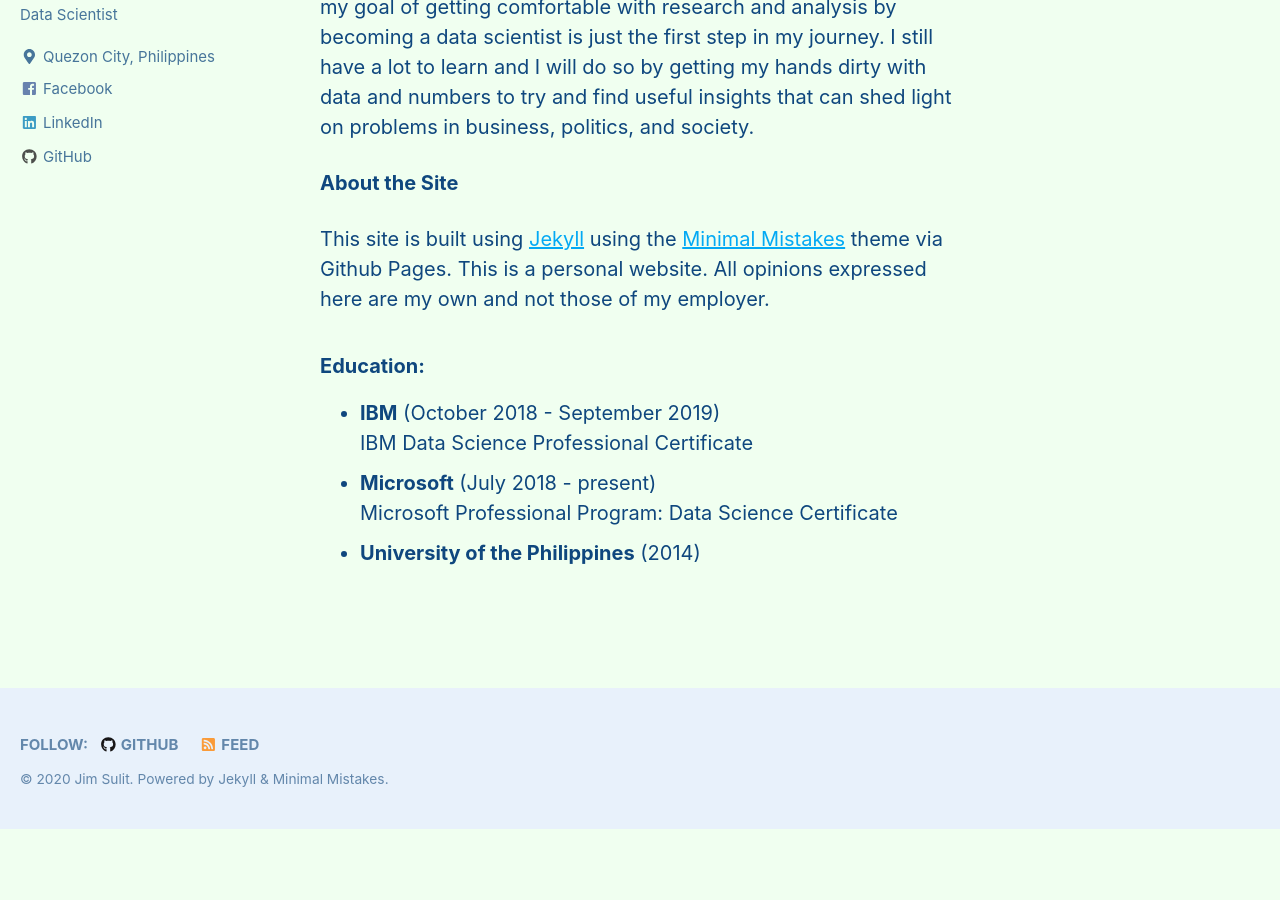
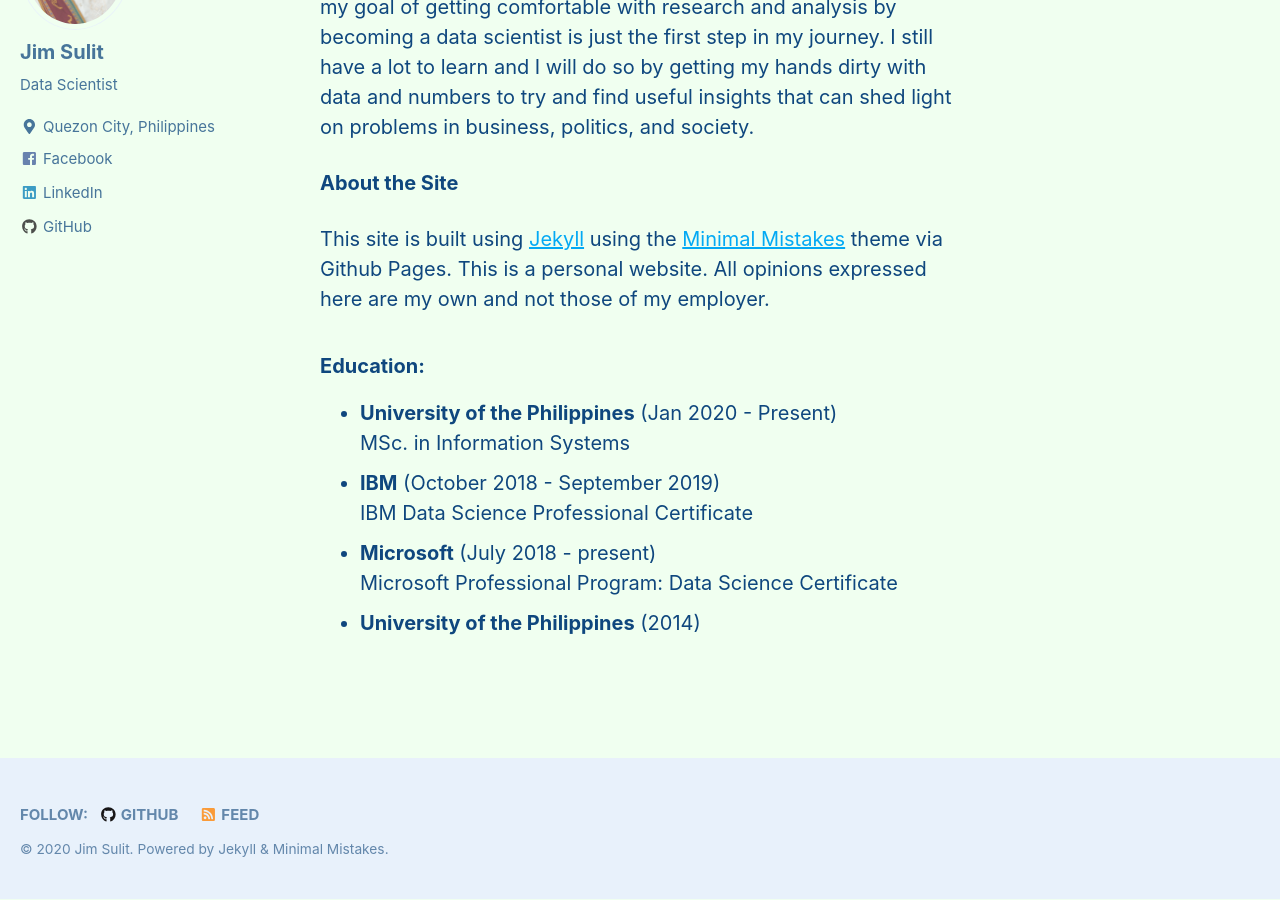
Before and after one commit to jimmsulit/jimmsulit.github.io, a Jekyll site: the page built from _pages/about.md, in a window 1280 px wide and 900 px high, scrolled down 800 px. Built offline with Jekyll 4.4.1, drawn with Linux system fonts in a browser that asks for light colours; nearby versions of some CDN libraries; comment, search, counter and statistics services are not loaded; before the commit the page ends 1630 px from its top, so only the background shows below that.

Commit message:
updated about

```diff
--- a/_pages/about.md
+++ b/_pages/about.md
@@ -14,7 +14,7 @@ I'm a data scientist and multifaceted problem solver with experience in building
 
 I'm currently at IBM Philippines working on the global data of the finance and operations teams, helping them identify strategies from data to streamline funnels and processes. Before that, I was at Globe Telecom and Computer Professionals Inc. as a systems analyst.
 
-You'll find my work, personal and professional interests here. If you are interested in discussing data or collaborating professionally, you can connect with me on [LinkedIn](https://www.linkedin.com/in/jimsonsulit/)
+You'll find my work, personal and professional interests here. If you are interested in discussing data or collaborating professionally, you can connect with me on [LinkedIn](https://www.linkedin.com/in/jimmsulit/)
 
 
 **About the Blog**
@@ -27,6 +27,8 @@ This site is built using [Jekyll](https://jekyllrb.com) using the [Minimal Mista
 
 
 ### Education:
+- **University of the Philippines** (Jan 2020 - Present)
+  MSc. in Information Systems
 - **IBM** (October 2018 - September 2019)
   IBM Data Science Professional Certificate
 - **Microsoft** (July 2018 - present)
```
